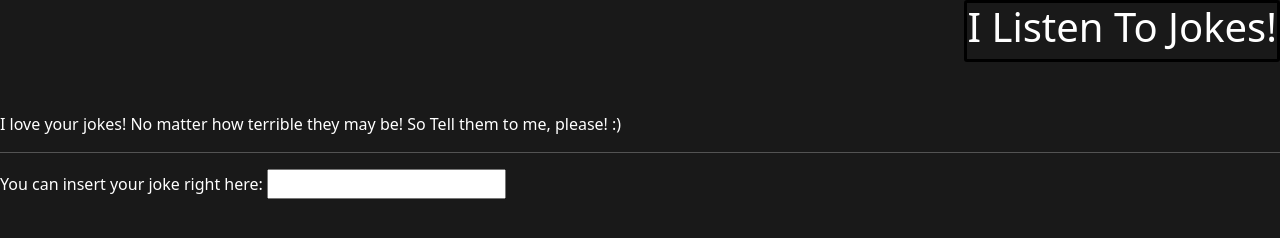
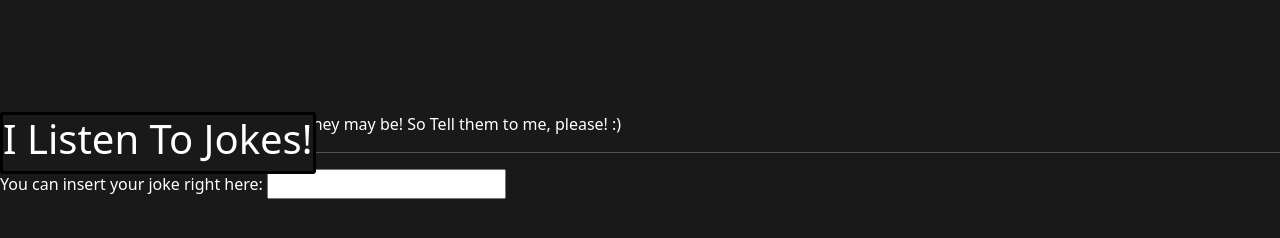
Before and after one commit to robbiestoffel/joke-listener, a plain HTML site: page index.html in a window 1280 px wide. Drawn offline with nearby package versions, Linux system fonts and the light colour scheme.

Commit message:
minor measure edits

```diff
--- a/style.css
+++ b/style.css
@@ -42,8 +42,8 @@ ul .nav {
 header {
     position: fixed;
     background-color: rgb(25,25,25);
-    top: 0;
-    right: 0;
+    top: 1;
+    right: 10;
     left: 5;
     z-index: 999;
     border-color: black;
```
